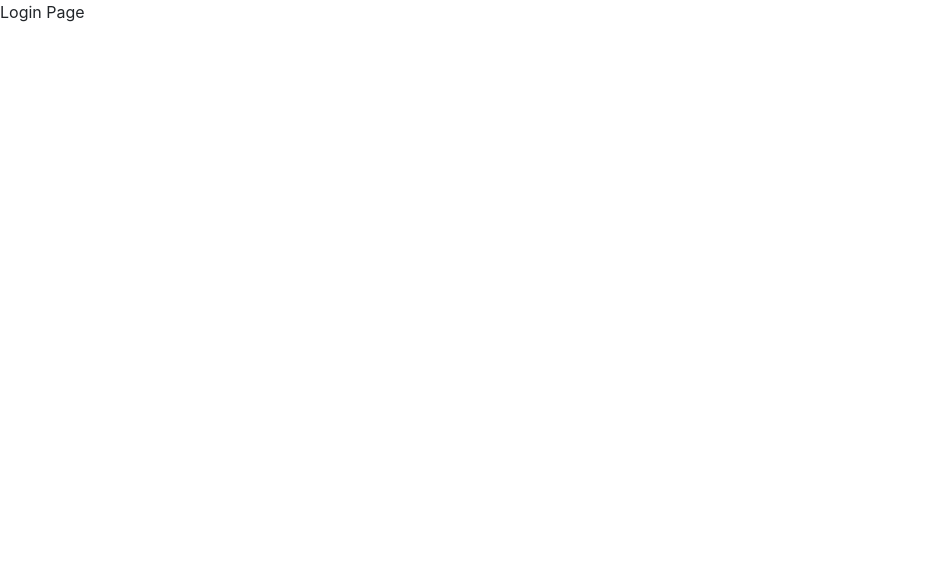
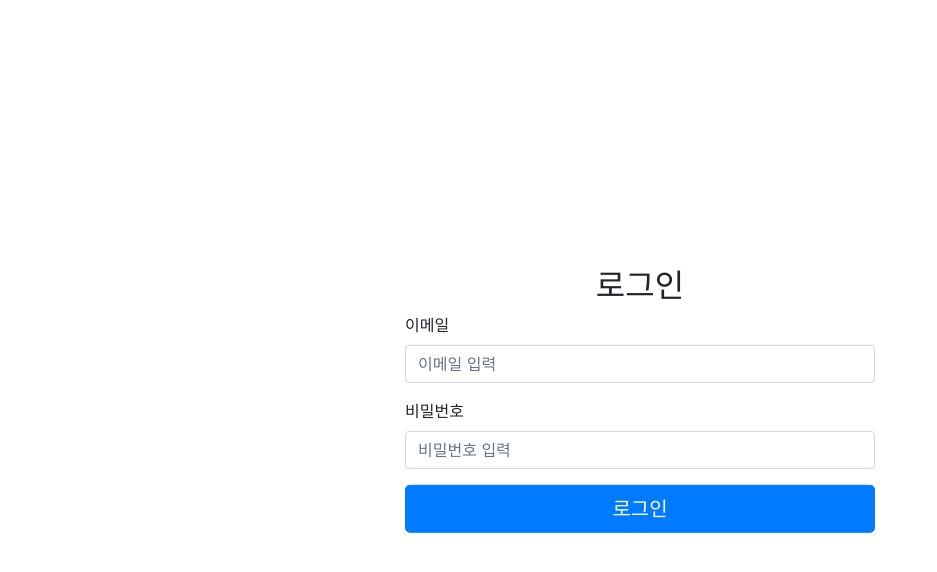
Before and after one commit to impressor615/partner-deals-management, a React app: page /#/login in a window 1280 px wide. Shown: the top 572 px of the page, without its empty margins (0-937 px from the left). Built offline with nearby package versions, Linux system fonts and the light colour scheme.

Commit message:
add Login page UI

```diff
--- a/package.json
+++ b/package.json
@@ -21,6 +21,7 @@
   ],
   "devDependencies": {
     "@babel/core": "^7.1.6",
+    "@babel/plugin-proposal-class-properties": "^7.1.0",
     "@babel/preset-env": "^7.1.6",
     "@babel/preset-react": "^7.0.0",
     "babel-eslint": "^10.0.1",
--- /dev/null
+++ b/src/assets/scss/_reboot.scss
@@ -0,0 +1,3 @@
+html, body, #app {
+  height: 100%;
+}
--- a/src/assets/scss/main.scss
+++ b/src/assets/scss/main.scss
@@ -1 +1,2 @@
 @import './bootstrap';
+@import './reboot';
--- /dev/null
+++ b/src/assets/scss/pages/_login.scss
@@ -0,0 +1,12 @@
+.login {
+  position: absolute;
+  top: 50%;
+  left: 50%;
+  transform: translate(-50%, -50%);
+
+  max-width: 500px;
+
+  h2 {
+    text-align: center;
+  }
+}
--- a/src/components/Login.jsx
+++ /dev/null
@@ -1,6 +0,0 @@
-import React from 'react';
-
-
-const Login = () => <div>Login Page</div>;
-
-export default Login;
--- a/src/pages/index.jsx
+++ b/src/pages/index.jsx
@@ -1,9 +1,10 @@
 import React, { Component } from 'react';
 import { HashRouter as Router, Route, Switch } from 'react-router-dom';
 
+import ScrollToTop from '@/components/ScrollToTop';
 import Hello from '@/components/Hello';
-import Login from '@/components/Login';
-import ScrollToTop from '@/components/ScrollToTop';
+
+import Login from './login';
 
 // eslint-disable-next-line react/prefer-stateless-function
 class App extends Component {
--- /dev/null
+++ b/src/pages/login/index.jsx
@@ -0,0 +1,47 @@
+import '@/assets/scss/pages/_login.scss';
+
+import React, { PureComponent } from 'react';
+import {
+  Container, Form, FormGroup, Label, Input, Button,
+} from 'reactstrap';
+
+
+class Login extends PureComponent {
+  state = {
+    email: '',
+    password: '',
+  };
+
+  onChange = (e) => {
+    e.stopPropagation();
+    const { id, value } = e.target;
+    this.setState({ [id]: value });
+  }
+
+  onSubmit = (e) => {
+    e.stopPropagation();
+    e.preventDefault();
+  }
+
+  render() {
+    const { email, password } = this.state;
+    return (
+      <Container className="login">
+        <h2>로그인</h2>
+        <Form onSubmit={this.onSubmit}>
+          <FormGroup>
+            <Label for="email">이메일</Label>
+            <Input type="email" id="email" onChange={this.onChange} value={email} placeholder="이메일 입력" />
+          </FormGroup>
+          <FormGroup>
+            <Label for="password">비밀번호</Label>
+            <Input type="password" id="password" onChange={this.onChange} value={password} placeholder="비밀번호 입력" />
+          </FormGroup>
+          <Button type="submit" color="primary" size="lg" block>로그인</Button>
+        </Form>
+      </Container>
+    );
+  }
+}
+
+export default Login;
```
Also changed, not shown: .babelrc, 1 other file (tests, documents, lock files or other folders).
